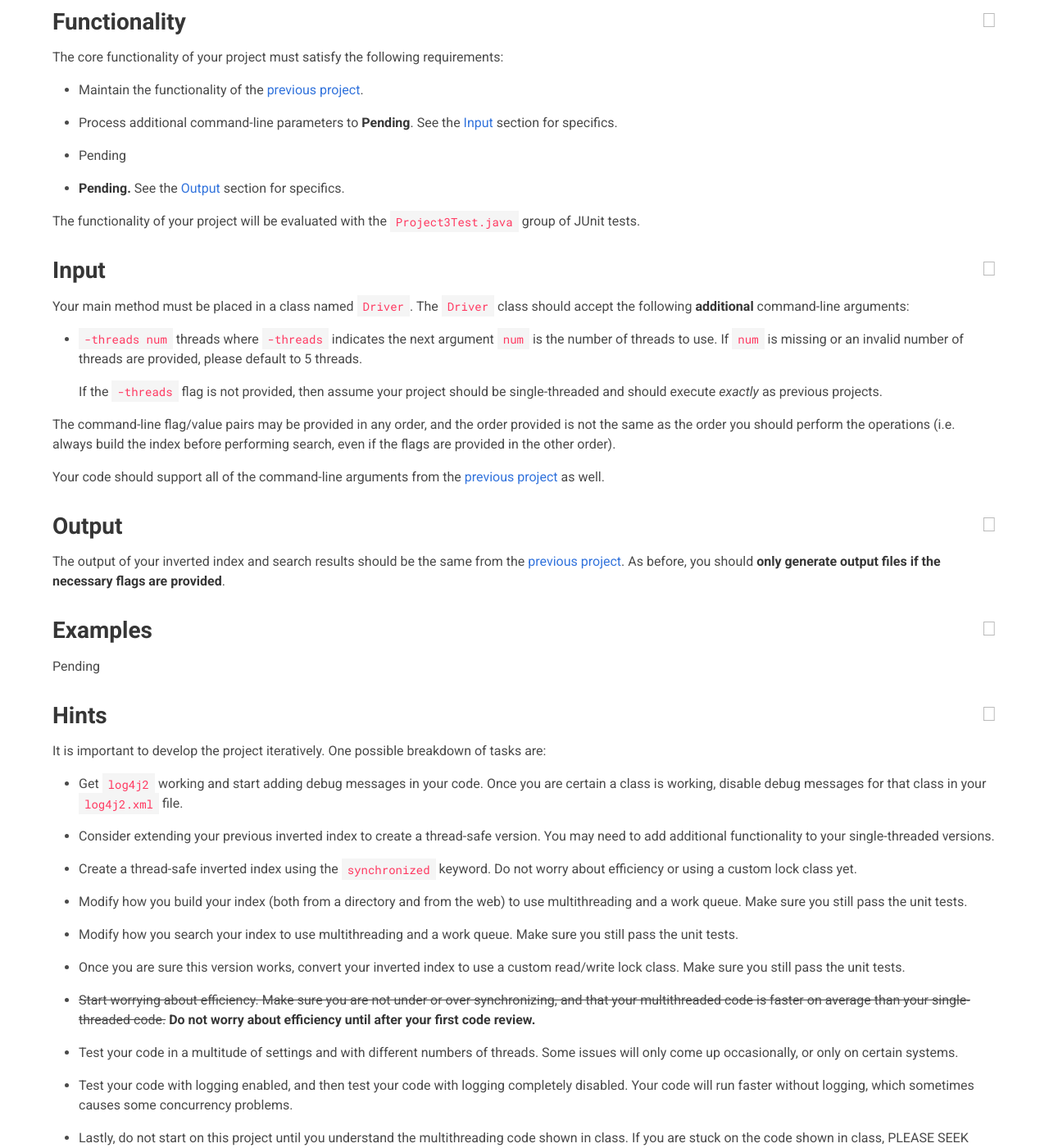
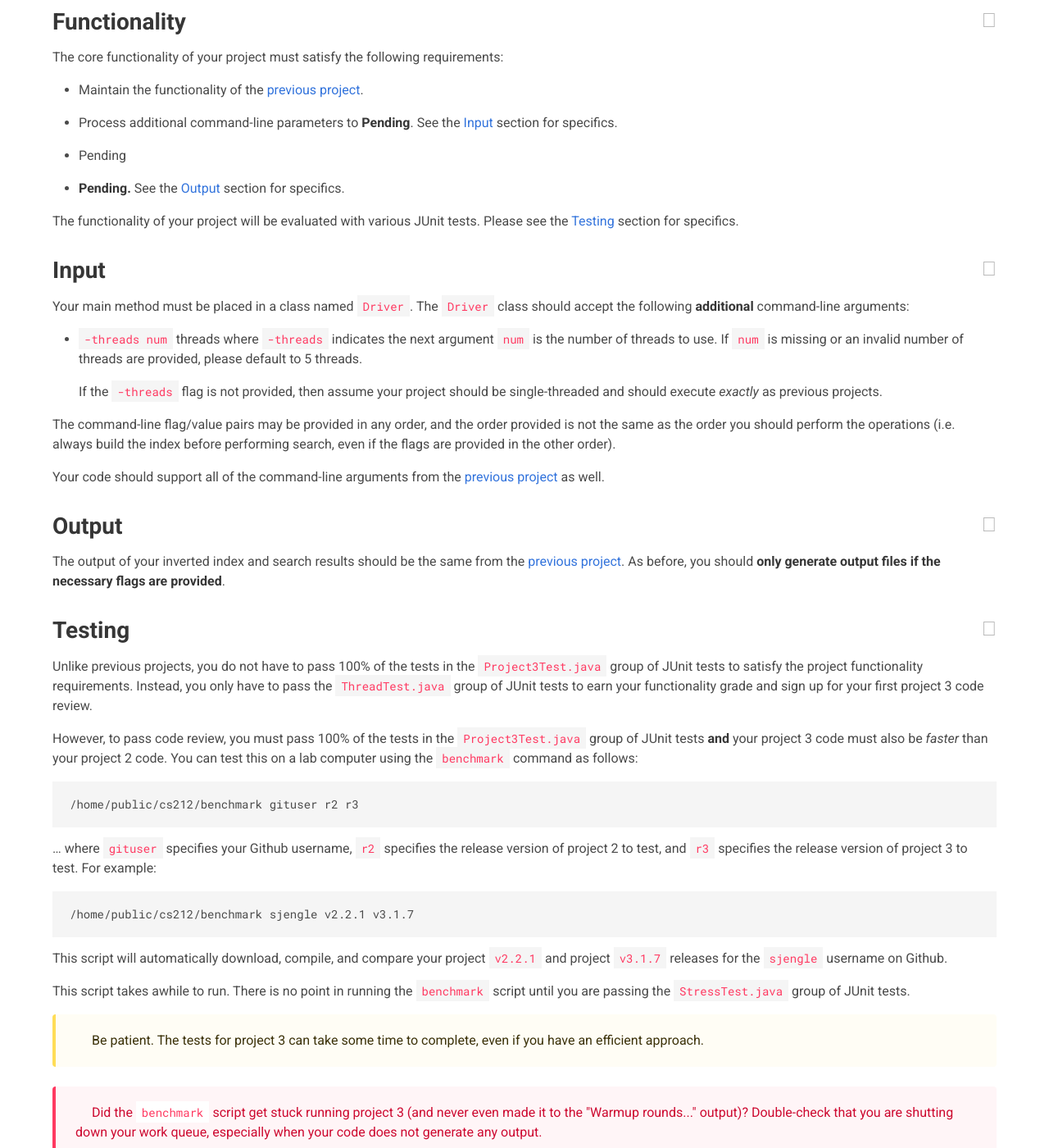
Before and after one commit to usf-cs212-fall2018/usf-cs212-fall2018.github.io, a Jekyll site: the page built from _posts/2018-10-08-project-3.md, in a window 1280 px wide and 1400 px high, scrolled down 390 px. Shown: the whole window at 82% size. Built offline with Jekyll 4.4.1, drawn with Linux system fonts in a browser that asks for light colours; nearby versions of some CDN libraries.

Commit message:
Filled in testing section.

````diff
--- a/_posts/2018-10-08-project-3.md
+++ b/_posts/2018-10-08-project-3.md
@@ -20,7 +20,7 @@ The core functionality of your project must satisfy the following requirements:
 
   - **Pending.** See the [Output](#output) section for specifics.
 
-The functionality of your project will be evaluated with the `Project3Test.java` group of JUnit tests.
+The functionality of your project will be evaluated with various JUnit tests. Please see the [Testing](#testing) section for specifics.
 
 {% include section.html level="h2" name="Input" %}
 
@@ -38,9 +38,33 @@ Your code should support all of the command-line arguments from the [previous pr
 
 The output of your inverted index and search results should be the same from the [previous project]({% post_url 2018-09-12-project-2 %}). As before, you should **only generate output files if the necessary flags are provided**.
 
-{% include section.html level="h2" name="Examples" %}
+{% include section.html level="h2" name="Testing" %}
 
-Pending
+Unlike previous projects, you do not have to pass 100% of the tests in the `Project3Test.java` group of JUnit tests to satisfy the project functionality requirements. Instead, you only have to pass the `ThreadTest.java` group of JUnit tests to earn your functionality grade and sign up for your first project 3 code review.
+
+However, to pass code review, you must pass 100% of the tests in the `Project3Test.java` group of JUnit tests **and** your project 3 code must also be *faster* than your project 2 code. You can test this on a lab computer using the `benchmark` command as follows:
+
+```
+/home/public/cs212/benchmark gituser r2 r3
+```
+
+... where `gituser` specifies your Github username, `r2` specifies the release version of project 2 to test, and `r3` specifies the release version of project 3 to test. For example:
+
+```
+/home/public/cs212/benchmark sjengle v2.2.1 v3.1.7
+```
+
+This script will automatically download, compile, and compare your project `v2.2.1` and project `v3.1.7` releases for the `sjengle` username on Github.
+
+This script takes awhile to run. There is no point in running the `benchmark` script until you are passing the `StressTest.java` group of JUnit tests.
+
+<article class="message is-warning">
+  <div class="message-body"><i class="far fa-stopwatch"></i>&nbsp;Be patient. The tests for project 3 can take some time to complete, even if you have an efficient approach.</div>
+</article>
+
+<article class="message is-danger">
+  <div class="message-body"><i class="far fa-exclamation-triangle"></i>&nbsp;Did the <code>benchmark</code> script get stuck running project 3 (and never even made it to the "Warmup rounds..." output)? Double-check that you are shutting down your work queue, especially when your code does not generate any output.</div>
+</article>
 
 {% include section.html level="h2" name="Hints" %}
 
````
